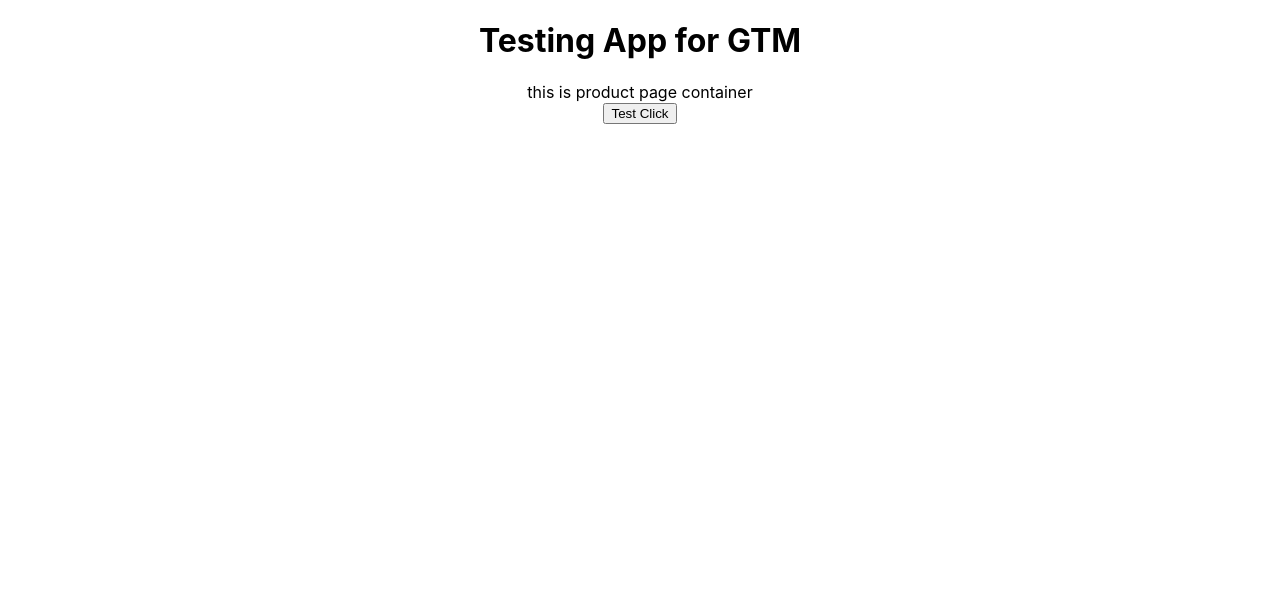
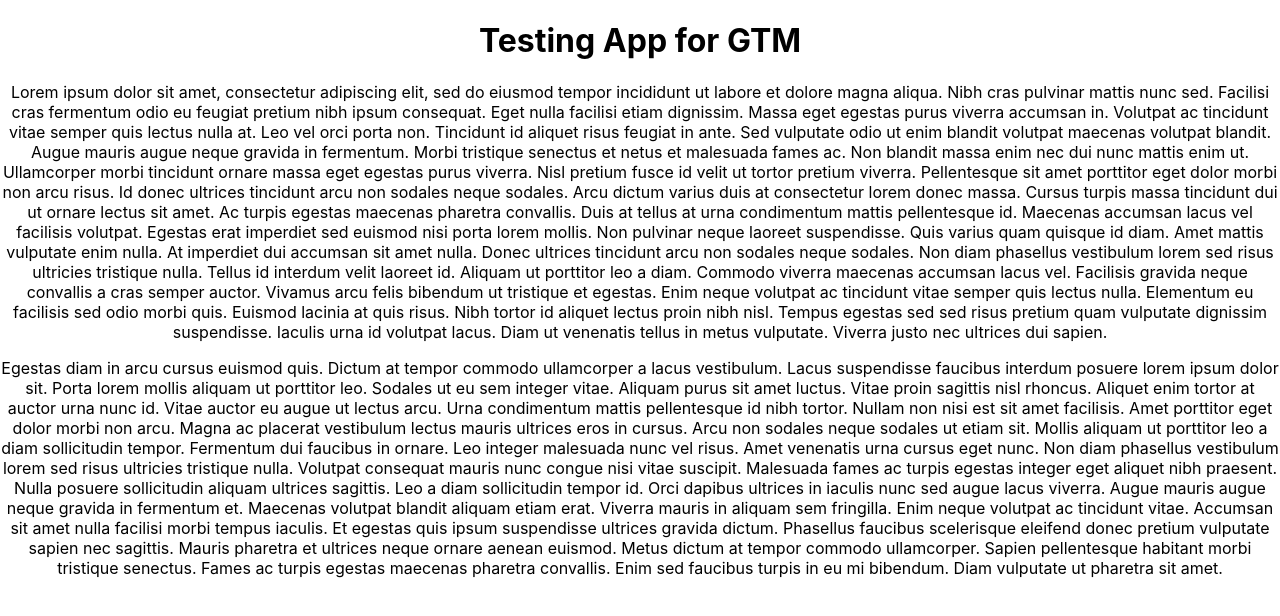
Before and after one commit to TanuAtSoft/use-gtm-widget, a React (Create React App) app: page / in a window 1280 px wide. Shown: the top 616 px of the page. Built offline with nearby package versions, Linux system fonts and the light colour scheme.

Commit message:
added text and p tag

```diff
--- a/src/App.js
+++ b/src/App.js
@@ -1,14 +1,73 @@
-import logo from './logo.svg';
-import './App.css';
+import logo from "./logo.svg";
+import "./App.css";
 
 function App() {
   return (
     <div className="App">
       <h1>Testing App for GTM</h1>
-      <div className='product-page-container' onClick={()=> alert("clicked")}>
-        this is product page container
+      <div className="product-page-container" onClick={() => alert("clicked")}>
+       <p className="test-p"> Lorem ipsum dolor sit amet, consectetur adipiscing elit, sed do eiusmod
+        tempor incididunt ut labore et dolore magna aliqua. Nibh cras pulvinar
+        mattis nunc sed. Facilisi cras fermentum odio eu feugiat pretium nibh
+        ipsum consequat. Eget nulla facilisi etiam dignissim. Massa eget egestas
+        purus viverra accumsan in. Volutpat ac tincidunt vitae semper quis
+        lectus nulla at. Leo vel orci porta non. Tincidunt id aliquet risus
+        feugiat in ante. Sed vulputate odio ut enim blandit volutpat maecenas
+        volutpat blandit. Augue mauris augue neque gravida in fermentum. Morbi
+        tristique senectus et netus et malesuada fames ac. Non blandit massa
+        enim nec dui nunc mattis enim ut. Ullamcorper morbi tincidunt ornare
+        massa eget egestas purus viverra. Nisl pretium fusce id velit ut tortor
+        pretium viverra. Pellentesque sit amet porttitor eget dolor morbi non
+        arcu risus. Id donec ultrices tincidunt arcu non sodales neque sodales.
+        Arcu dictum varius duis at consectetur lorem donec massa. Cursus turpis
+        massa tincidunt dui ut ornare lectus sit amet. Ac turpis egestas
+        maecenas pharetra convallis. Duis at tellus at urna condimentum mattis
+        pellentesque id. Maecenas accumsan lacus vel facilisis volutpat. Egestas
+        erat imperdiet sed euismod nisi porta lorem mollis. Non pulvinar neque
+        laoreet suspendisse. Quis varius quam quisque id diam. Amet mattis
+        vulputate enim nulla. At imperdiet dui accumsan sit amet nulla. Donec
+        ultrices tincidunt arcu non sodales neque sodales. Non diam phasellus
+        vestibulum lorem sed risus ultricies tristique nulla. Tellus id interdum
+        velit laoreet id. Aliquam ut porttitor leo a diam. Commodo viverra
+        maecenas accumsan lacus vel. Facilisis gravida neque convallis a cras
+        semper auctor. Vivamus arcu felis bibendum ut tristique et egestas. Enim
+        neque volutpat ac tincidunt vitae semper quis lectus nulla. Elementum eu
+        facilisis sed odio morbi quis. Euismod lacinia at quis risus. Nibh
+        tortor id aliquet lectus proin nibh nisl. Tempus egestas sed sed risus
+        pretium quam vulputate dignissim suspendisse. Iaculis urna id volutpat
+        lacus. Diam ut venenatis tellus in metus vulputate. Viverra justo nec
+        ultrices dui sapien.
+        </p>
+        <p> Egestas diam in arcu cursus euismod quis. Dictum at
+        tempor commodo ullamcorper a lacus vestibulum. Lacus suspendisse
+        faucibus interdum posuere lorem ipsum dolor sit. Porta lorem mollis
+        aliquam ut porttitor leo. Sodales ut eu sem integer vitae. Aliquam purus
+        sit amet luctus. Vitae proin sagittis nisl rhoncus. Aliquet enim tortor
+        at auctor urna nunc id. Vitae auctor eu augue ut lectus arcu. Urna
+        condimentum mattis pellentesque id nibh tortor. Nullam non nisi est sit
+        amet facilisis. Amet porttitor eget dolor morbi non arcu. Magna ac
+        placerat vestibulum lectus mauris ultrices eros in cursus. Arcu non
+        sodales neque sodales ut etiam sit. Mollis aliquam ut porttitor leo a
+        diam sollicitudin tempor. Fermentum dui faucibus in ornare. Leo integer
+        malesuada nunc vel risus. Amet venenatis urna cursus eget nunc. Non diam
+        phasellus vestibulum lorem sed risus ultricies tristique nulla. Volutpat
+        consequat mauris nunc congue nisi vitae suscipit. Malesuada fames ac
+        turpis egestas integer eget aliquet nibh praesent. Nulla posuere
+        sollicitudin aliquam ultrices sagittis. Leo a diam sollicitudin tempor
+        id. Orci dapibus ultrices in iaculis nunc sed augue lacus viverra. Augue
+        mauris augue neque gravida in fermentum et. Maecenas volutpat blandit
+        aliquam etiam erat. Viverra mauris in aliquam sem fringilla. Enim neque
+        volutpat ac tincidunt vitae. Accumsan sit amet nulla facilisi morbi
+        tempus iaculis. Et egestas quis ipsum suspendisse ultrices gravida
+        dictum. Phasellus faucibus scelerisque eleifend donec pretium vulputate
+        sapien nec sagittis. Mauris pharetra et ultrices neque ornare aenean
+        euismod. Metus dictum at tempor commodo ullamcorper. Sapien pellentesque
+        habitant morbi tristique senectus. Fames ac turpis egestas maecenas
+        pharetra convallis. Enim sed faucibus turpis in eu mi bibendum. Diam
+        vulputate ut pharetra sit amet.
+        </p>
       </div>
-      <button onClick={()=> alert("clicked test Click")}>Test Click</button>
+
     </div>
   );
 }
```
